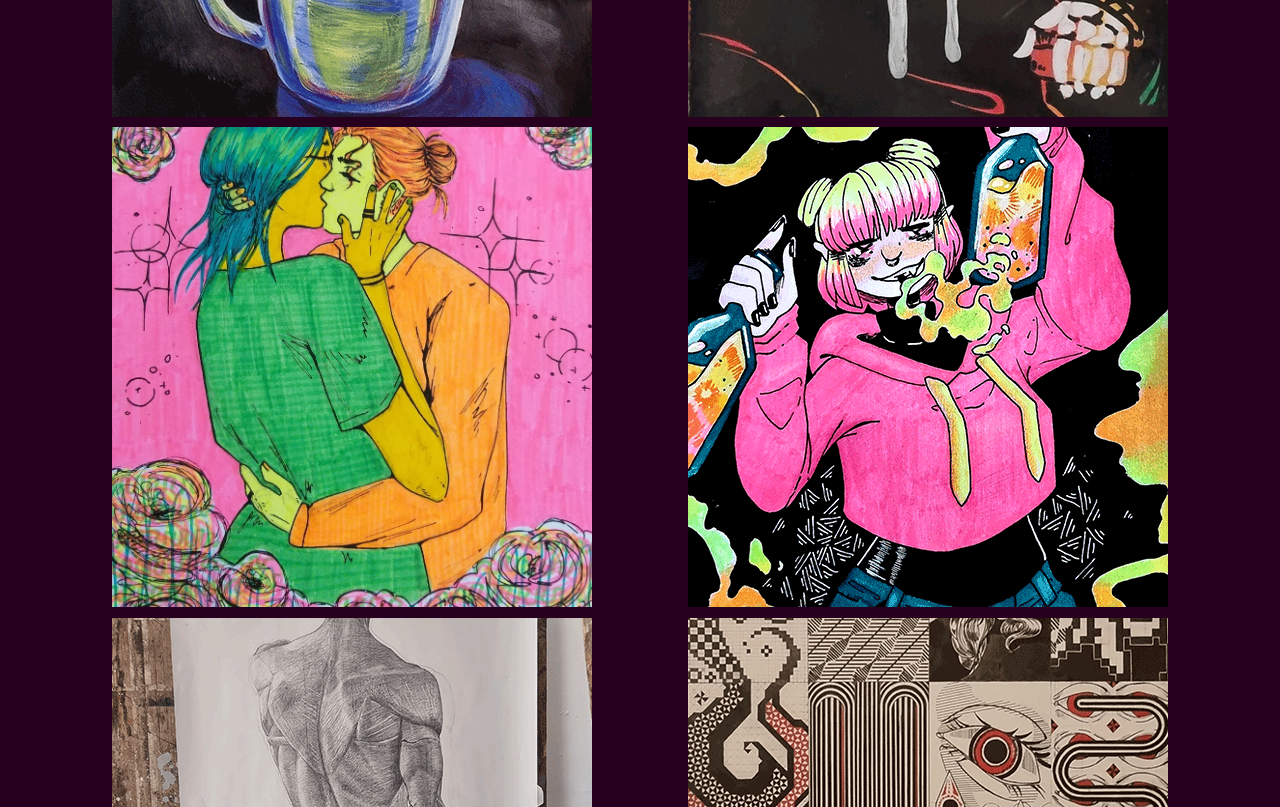
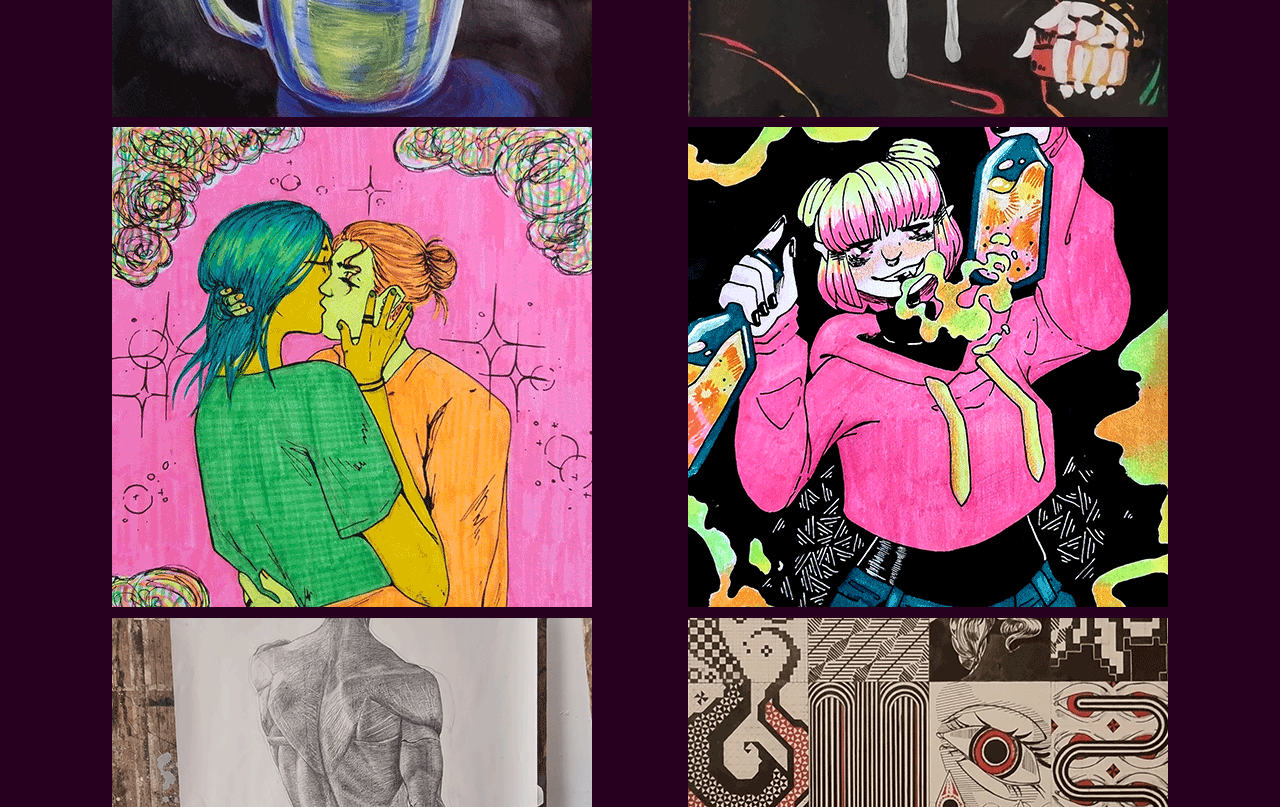
Before and after one commit to theredthing/theredthing.github.io, a plain HTML site: page gallery/traditional.html in a window 1280 px wide. Shown: the part 480-1287 px from the top of the page. Drawn offline with Linux system fonts and the light colour scheme.

Commit message:
May 25th, 2023
- Add missing traditional preview lq image

```diff
--- a/gallery/traditional.html
+++ b/gallery/traditional.html
@@ -27,7 +27,7 @@
                 <div class="container">
                     <div class="picture"><img src="../images/Previews/Gallery/Traditional/art_01_lq.png" data-src="../images/Traditional/art_01.jpg"></div>
                     <div class="picture"><img src="../images/Previews/Gallery/Traditional/art_02_lq.png" data-src="../images/Traditional/art_02.jpg"></div>
-                    <div class="picture"><img src="../images/Traditional/art_03.webp" data-src="../images/Traditional/art_03.webp"></div>
+                    <div class="picture"><img src="../images/Previews/Gallery/Traditional/art_03_lq.png" data-src="../images/Traditional/art_03.webp"></div>
                     <div class="picture"><img src="../images/Previews/Gallery/Traditional/art_04_lq.png" data-src="../images/Traditional/art_04.jpg"></div>
                     <div class="picture"><img src="../images/Previews/Gallery/Traditional/art_05_lq.png" data-src="../images/Traditional/art_05.jpg"></div>
                     <div class="picture"><img src="../images/Previews/Gallery/Traditional/art_06_lq.png" data-src="../images/Traditional/art_06.jpg"></div>
```
Also changed, not shown: images/Previews/Gallery/Traditional/art_03_lq.png (added).
